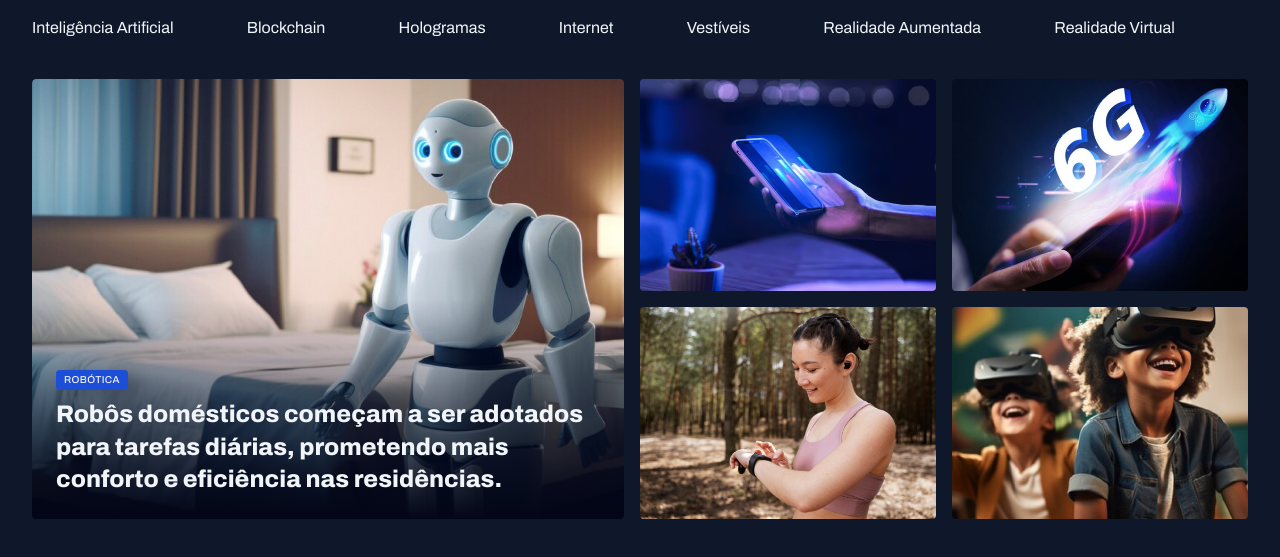
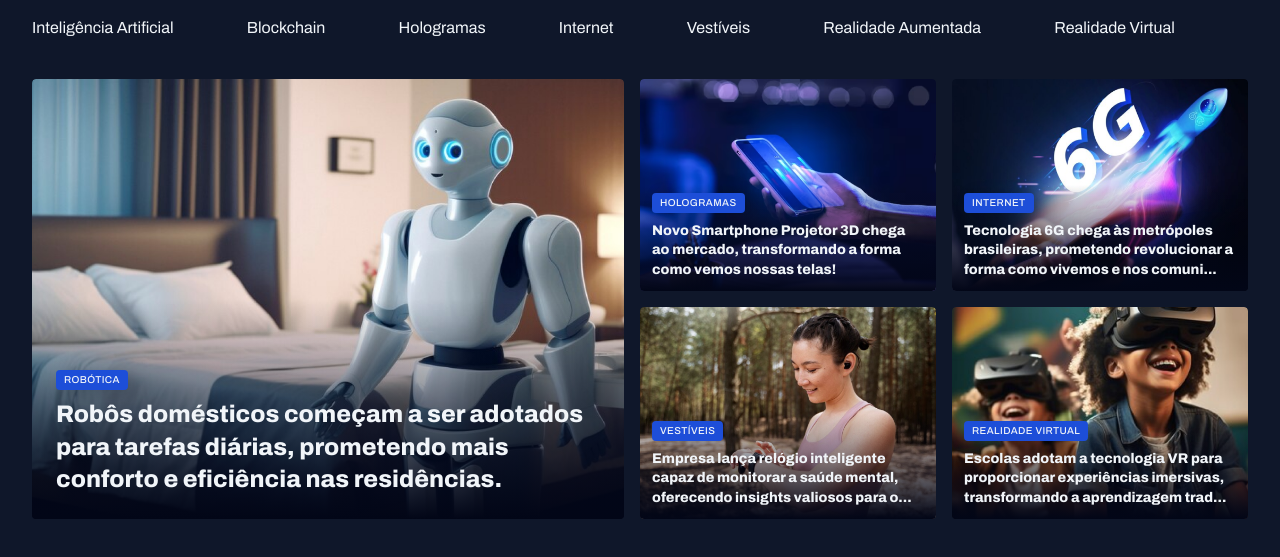
Before and after one commit to leoemidio/ROCKETSEAT, a plain HTML site: page projeto-portal-de-noticias/index.html in a window 1280 px wide. Shown: the part 55-612 px from the top of the page. Drawn offline with Linux system fonts and the light colour scheme; a web font is replaced by a local one.

Commit message:
Finalizando a seção destaques

```diff
--- a/projeto-portal-de-noticias/index.html
+++ b/projeto-portal-de-noticias/index.html
@@ -48,18 +48,40 @@
    </figcaption>
   </figure>
   <div class="grid grid-cols-2 gap-16">
-    <div>
-      <img src="assets/images/Image 02.png" alt="Noticias em destaque 1">
-    </div>
-    <div>
-      <img src="assets/images/Image 03.png" alt="Noticias em destaque 2">
-    </div>
-    <div>
-      <img src="assets/images/Image 04.png" alt="Noticias em destaque 3">
-    </div>
-    <div>
-      <img src="assets/images/Image 05.png" alt="Noticias em destaque 4">
-    </div>
+    <figure class="card">
+      <img src="assets/images/Image 02.png" alt="Novo Smartphone Projetor 3D chega ao mercado, transformando a forma como vemos nossas telas!">
+      <figcaption>
+      <span class="content-tag">Hologramas</span>
+    <h2 class="text-lg">Novo Smartphone Projetor 3D chega ao mercado, transformando a forma como vemos nossas telas!
+    </h2>
+   </figcaption>
+
+    </figure>
+    <figure class="card">
+      <img src="assets/images/Image 03.png" alt="Tecnologia 6G chega às metrópoles brasileiras, prometendo revolucionar a forma como vivemos e nos comunicamos.">
+       <figcaption>
+      <span class="content-tag">Internet</span>
+    <h2 class="text-lg">Tecnologia 6G chega às metrópoles brasileiras, prometendo revolucionar a forma como vivemos e nos comuni...
+    </h2>
+   </figcaption>
+    </figure>
+    <figure class="card">
+      <img src="assets/images/Image 04.png" alt="Empresa lança relógio inteligente capaz de monitorar a saúde mental, oferecendo insights valiosos para o bem-estar pessoal.">
+       <figcaption>
+      <span class="content-tag">Vestíveis</span>
+    <h2 class="text-lg">Empresa lança relógio inteligente capaz de monitorar a saúde mental, oferecendo insights valiosos para o...
+
+    </h2>
+   </figcaption>
+    </figure>
+    <figure class="card">
+      <img src="assets/images/Image 05.png" alt="Escolas adotam a tecnologia VR para proporcionar experiências imersivas, transformando a aprendizagem tradicional.">
+       <figcaption>
+      <span class="content-tag">Realidade Virtual</span>
+    <h2 class="text-lg">Escolas adotam a tecnologia VR para proporcionar experiências imersivas, transformando a aprendizagem trad...
+    </h2>
+   </figcaption>
+    </figure>
   </div>
  </section>
   </main>
--- a/projeto-portal-de-noticias/styles/header.css
+++ b/projeto-portal-de-noticias/styles/header.css
@@ -21,6 +21,6 @@
 #secundary{
   padding-block: 14px;
   border: solid 1px var(--stroke-colo);
-  border-inline-:none ;
+  border-inline: nome ;
   justify-content: space-between;
 }
--- a/projeto-portal-de-noticias/styles/sections.css
+++ b/projeto-portal-de-noticias/styles/sections.css
@@ -28,6 +28,10 @@
 
     padding: 24px;
 
+    &:has(.text-lg) {
+      padding: 12px;
+    }
+
     h2 {
       margin-top: 8px;
     }
```
